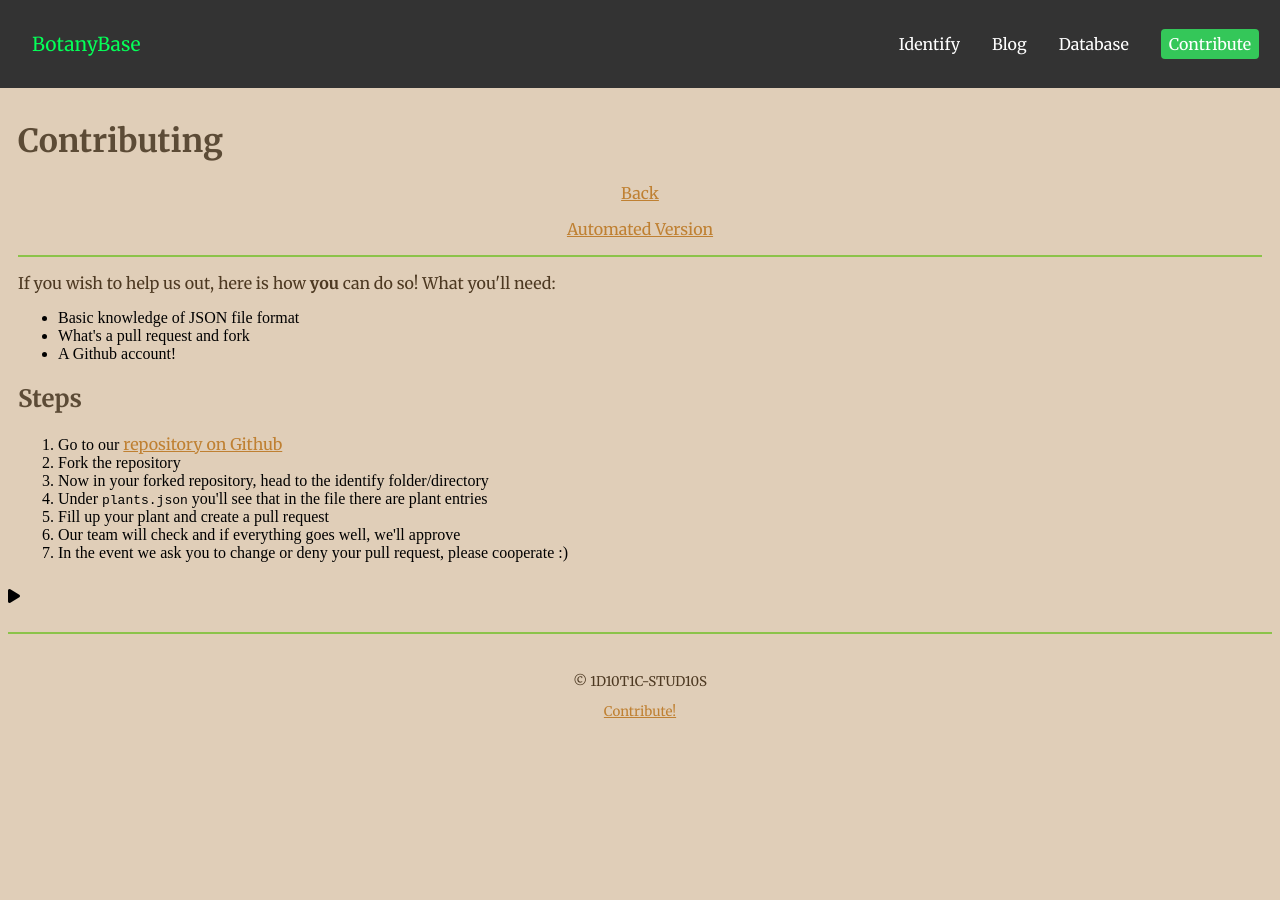
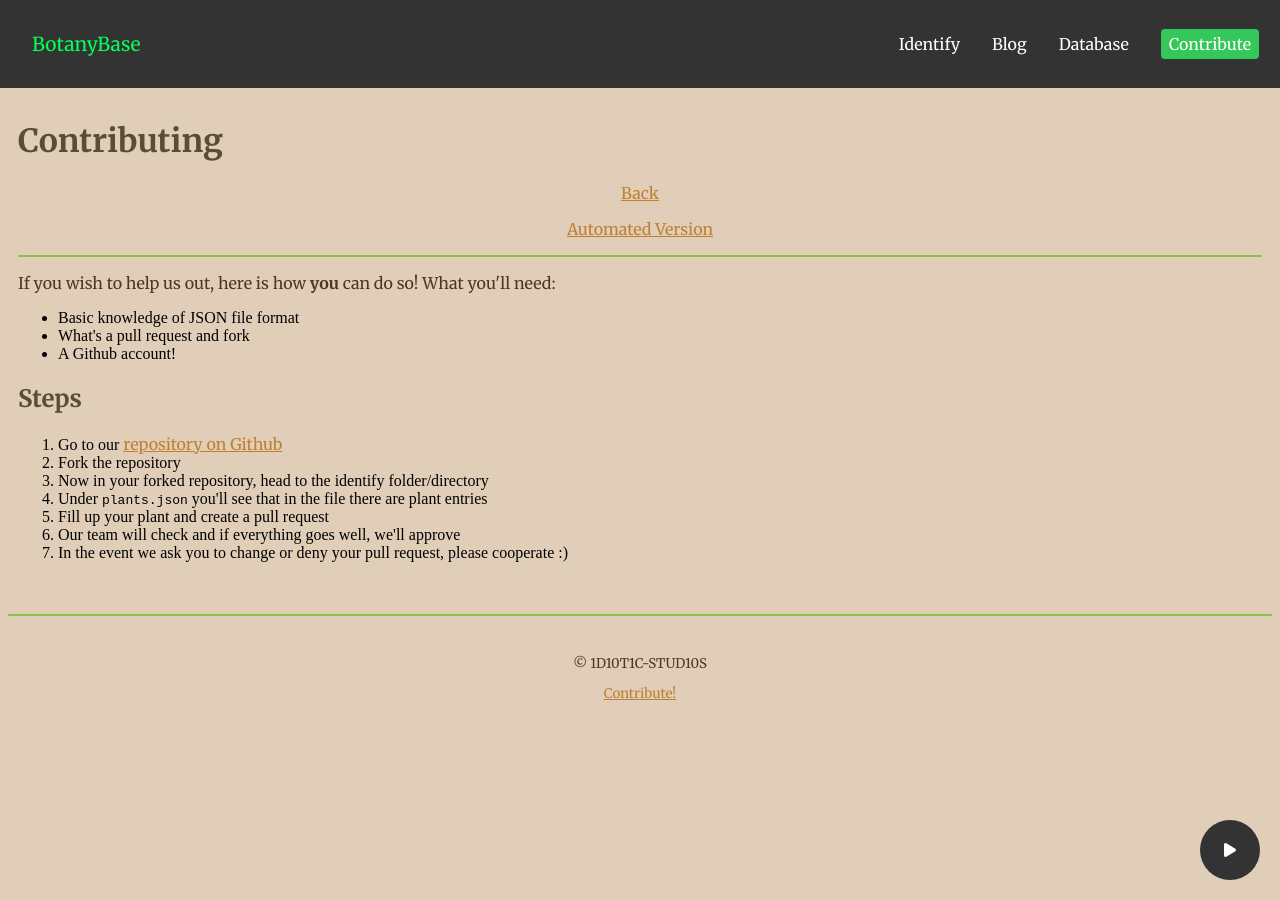
Before and after one commit to BotanyBase/botanybase.github.io, a Jekyll site: the page built from contribute/index.html, in a window 1280 px wide. Built offline with Jekyll 4.4.1, drawn with Linux system fonts in a browser that asks for light colours; nearby versions of some CDN libraries.

Commit message:
Update style.css

```diff
--- a/assets/css/style.css
+++ b/assets/css/style.css
@@ -196,3 +196,23 @@ hr {
 	margin-left: 5%;
 	border-radius: 5px;
 }
+
+.soundbutton {
+    position: fixed;
+    bottom: 20px;
+    right: 20px;
+    width: 60px;
+    height: 60px;
+    background-color: #333;
+    border-radius: 50%;
+    display: flex;
+    justify-content: center;
+    align-items: center;
+    cursor: pointer;
+    z-index: 1000;
+    color: #fff;
+}
+
+.soundbutton:hover {
+    background-color: #555;
+}
```
